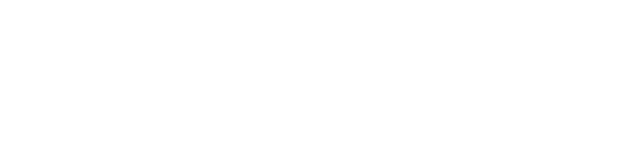
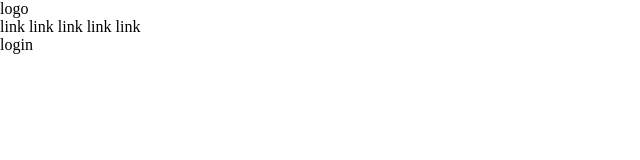
Before and after one commit to EmanueleBrusa/htmlcss-struttura-discord, a plain HTML site: page index.html in a window 1280 px wide. Shown: the whole page, without its empty margins (0-640 px from the left). Drawn offline with Linux system fonts and the light colour scheme.

Commit message:
[FEAT]creazione struttura base html dell'header

```diff
--- a/index.html
+++ b/index.html
@@ -8,6 +8,40 @@
     <link rel="stylesheet" href="./css/style.css">
 </head>
 <body>
+    <!--inizio header-->
+    <header><!--una riga, tre colonne, no spazi + una riga, una colonna-->
+        <section class="primo-contenitore"><!--contenitore header-->
+            <div class="prima-riga"><!--prima riga-->
+                <div class="prima-colonna"><!--prima colonna, no spazi-->
+                    <div class="testo-logo">
+                        <p>logo</p>
+                    </div>
+                </div><!--fine prima colonna-->
+                <div class="seconda-colonna"><!--seconda colonna, no spazi-->
+                    <div class="testo-link">
+                        <p>link link link link link</p>
+                    </div>
+                </div><!--fine seconda colonna-->
+                <div><!--terza colonna, no spazi-->
+                    <div class="testo-login">
+                        <p>login</p>
+                    </div><!--fine terza colonna-->
+                </div>
+            </div><!--fine prima riga-->
+            <div class="seconda-riga"><!--prima riga-->
+                <div class="unica-colonna"><!--unica colonna-->
+                </div>
+            </div>
+        </section><!--fine contenitore header-->
+    </header>
+    <!--fine header-->
+    <!--inizio main-->
+    <main>
 
+    </main>
+
+    <footer>
+
+    </footer>
 </body>
 </html>
```
